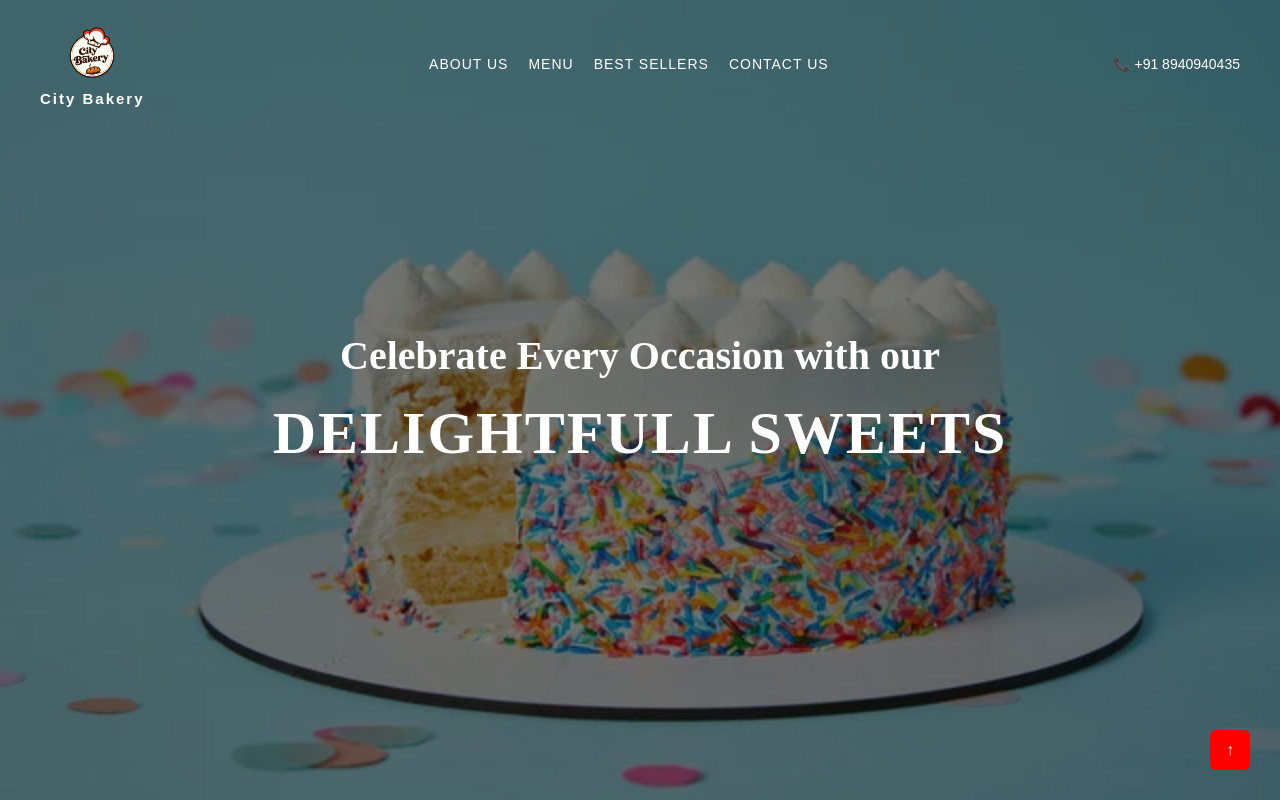
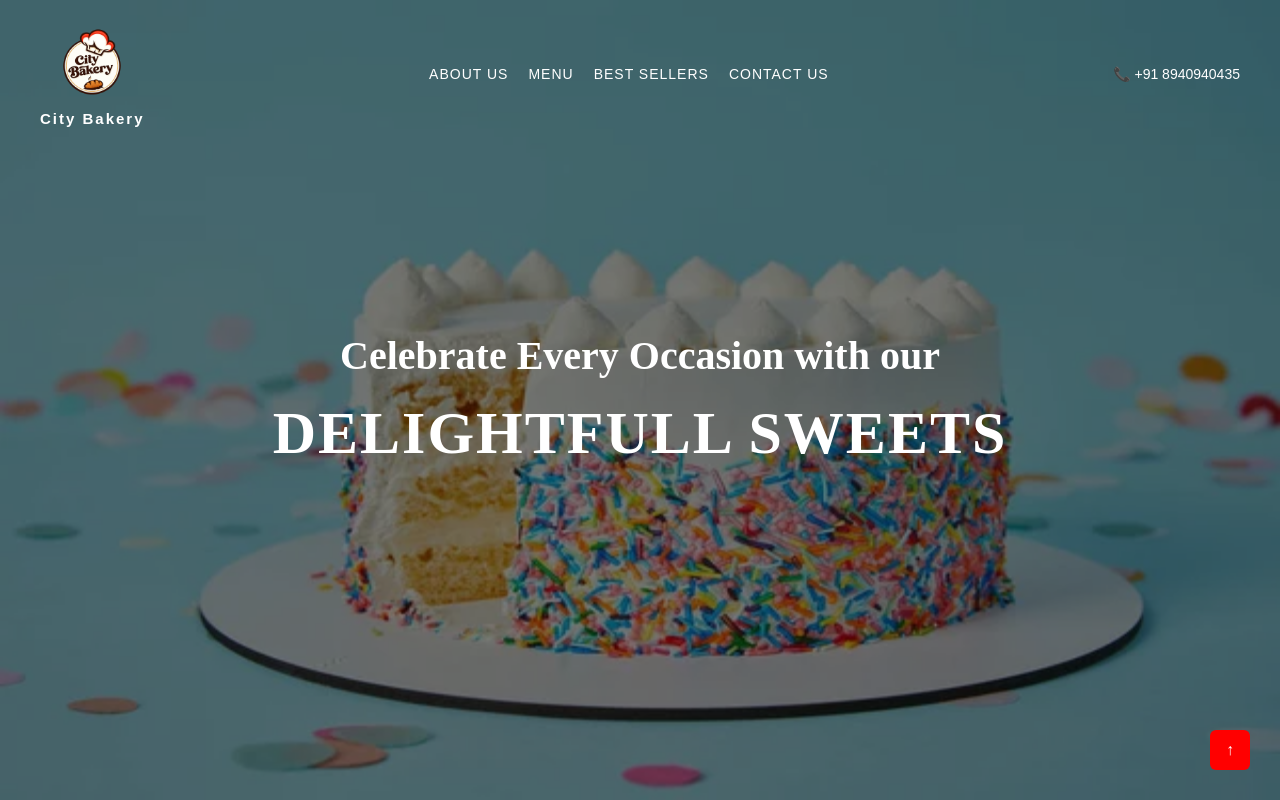
Before and after one commit to Hari-RamK/Projects, a React (Vite) app: page / in a window 1280 px wide. Shown: the top 800 px of the page. Built offline with nearby package versions, Linux system fonts and the light colour scheme.

Commit message:
#logo size

```diff
--- a/src/App.css
+++ b/src/App.css
@@ -40,7 +40,7 @@ body {
 
 
 .logo img {
-  width: 70px;     /* control size */
+  width: 90px;     /* control size */
   height: auto;     /* keep aspect ratio */
   object-fit: contain;
 }
```
